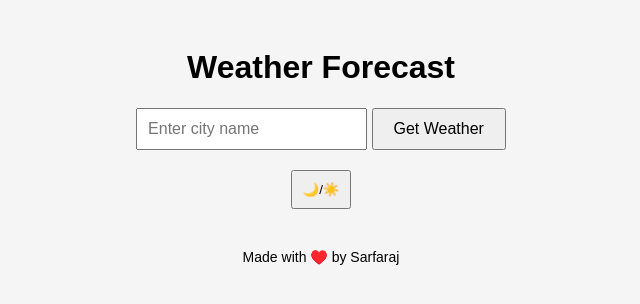
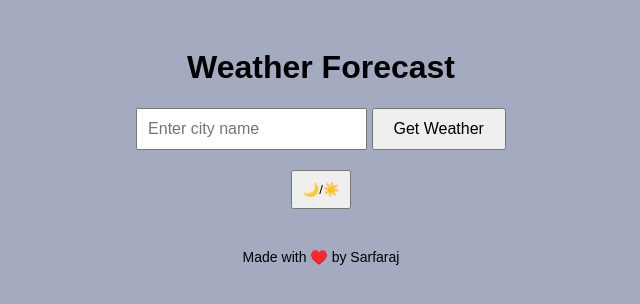
Before and after one commit to SA100853/weather-app, a Flask app: page / in a window 1280 px wide. Shown: the top 304 px of the page, without its empty margins (319-959 px from the left). Run offline with Flask 3, Linux system fonts and the light colour scheme.

Commit message:
Update styles.css
new update

```diff
--- a/static/styles.css
+++ b/static/styles.css
@@ -5,12 +5,12 @@ body {
 }
 
 body.dark {
-  background-color: #333;
+  background-color: #121212;
   color: white;
 }
 
 body.light {
-  background-color: #f5f5f5;
+  background-color: #a4abc1;
   color: black;
 }
 
```
